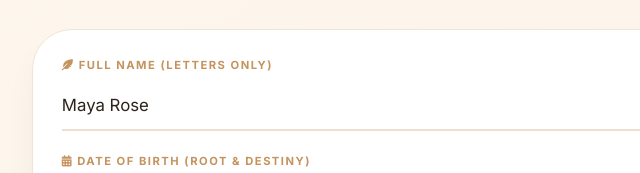
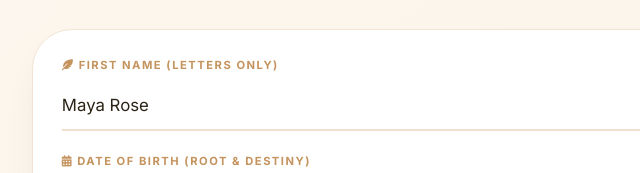
Before and after one commit to himangshuin/Name-vibration-and-lucky-number, a plain HTML site: page index.html in a window 1280 px wide. Shown: the part 203-376 px from the top of the page, 198-838 px from the left. Drawn offline with nearby package versions, Linux system fonts and the light colour scheme.

Commit message:
Update index.html

```diff
--- a/index.html
+++ b/index.html
@@ -390,7 +390,7 @@
 
     <div class="oracle-card">
         <div class="input-group">
-            <label><i class="fas fa-feather-alt"></i> FULL NAME (letters only)</label>
+            <label><i class="fas fa-feather-alt"></i> FIRST NAME (letters only)</label>
             <input type="text" id="fullName" placeholder="e.g. Maya Rose" value="Maya Rose">
         </div>
         <div class="input-group">
```
